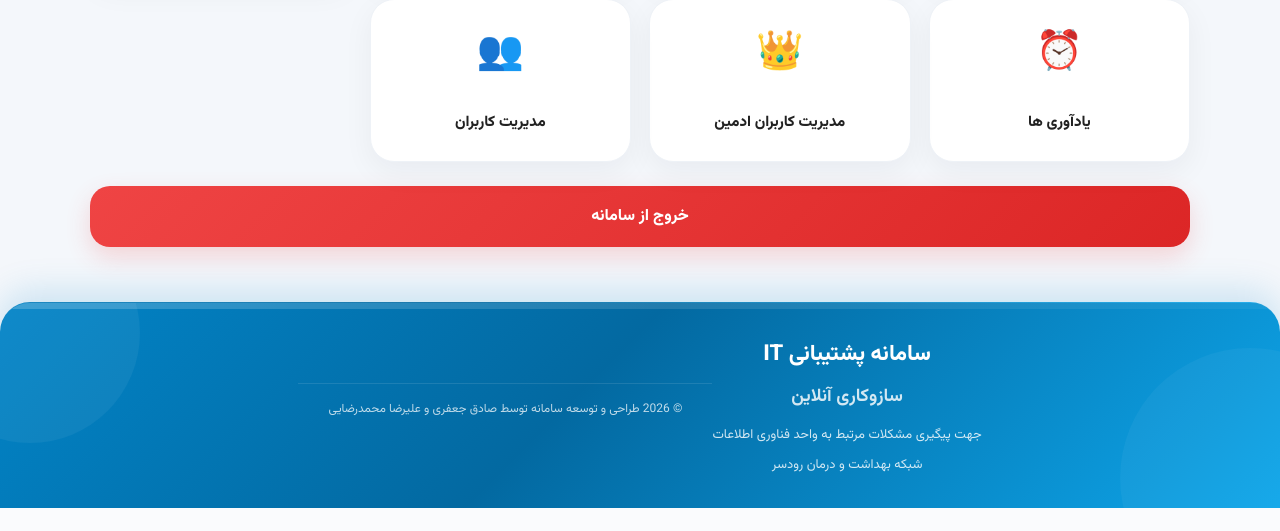
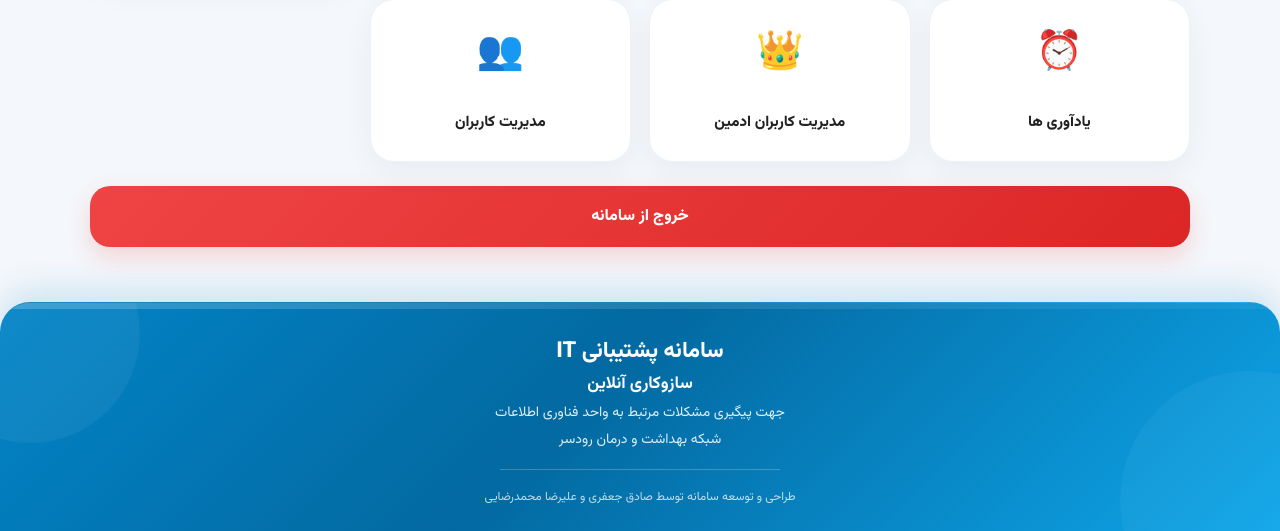
Before and after one commit to mr-BigJay/ticketin, a PHP site: page /admin/index.php in a window 1280 px wide. Shown: the part 620-1151 px from the top of the page. Before the commit the page ends 1128 px from the top, so only its background shows below. Run offline with PHP 8.4, Linux system fonts and the light colour scheme; the visitor is signed in with stand-in values (Sample User, id 1); data that the repository does not hold is empty.

Commit message:
Fix footer layout: single centered column with divider
Co-authored-by: BigJay <daBigJay@users.noreply.github.com>

```diff
--- a/includes/footer.php
+++ b/includes/footer.php
@@ -83,35 +83,17 @@
 
 }
 
-.footer-content{
+.footer-inner{
 
     position:relative;
 
     z-index:2;
 
-    padding:28px 30px;
-
-    display:flex;
-
-    align-items:center;
-
-    justify-content:center;
+    padding:26px 24px 22px;
 
     text-align:center;
 
     color:white;
-
-}
-
-.footer-right{
-
-    display:flex;
-
-    flex-direction:column;
-
-    align-items:center;
-
-    gap:10px;
 
 }
 
@@ -123,36 +105,39 @@
 
     color:white;
 
-}
-
-.footer-subtitle{
-
-    font-size:13px;
-
-    color:rgba(255,255,255,.82);
-
-    line-height:30px;
+    line-height:1.5;
 
 }
 
-.footer-bottom{
+.footer-line{
 
-    position:relative;
+    font-size:14px;
 
-    z-index:2;
+    color:rgba(255,255,255,.88);
 
-    padding:16px 30px;
+    line-height:1.9;
 
-    border-top:
-    1px solid rgba(255,255,255,.10);
+}
 
-    display:flex;
+.footer-line-accent{
 
-    align-items:center;
+    font-size:17px;
 
-    justify-content:center;
+    font-weight:700;
 
-    text-align:center;
+    color:white;
+
+}
+
+.footer-divider{
+
+    width:min(280px,70%);
+
+    height:1px;
+
+    margin:16px auto;
+
+    background:rgba(255,255,255,.22);
 
 }
 
@@ -162,35 +147,7 @@
 
     color:rgba(255,255,255,.75);
 
-}
-
-.footer-links{
-
-    display:flex;
-
-    gap:14px;
-
-    flex-wrap:wrap;
-
-}
-
-.footer-links a{
-
-    text-decoration:none;
-
-    font-size:12px;
-
-    color:rgba(255,255,255,.85);
-
-    transition:.2s;
-
-}
-
-.footer-links a:hover{
-
-    color:white;
-
-    opacity:.9;
+    line-height:1.9;
 
 }
 
@@ -202,21 +159,29 @@
 
     }
 
-    .footer-content{
+    .footer-inner{
 
-        padding:22px 18px;
+        padding:22px 18px 18px;
 
     }
 
-    .footer-bottom{
+    .footer-title{
 
-        padding:14px 18px;
+        font-size:20px;
 
     }
 
-    .footer-links{
+    .footer-line{
 
-        justify-content:center;
+        font-size:13px;
+
+        line-height:1.85;
+
+    }
+
+    .footer-line-accent{
+
+        font-size:16px;
 
     }
 
@@ -228,36 +193,19 @@
 
 <div class="footer-top"></div>
 
-<div class="footer-content">
+<div class="footer-inner">
 
-<div class="footer-right">
+<div class="footer-title">سامانه پشتیبانی IT</div>
 
-<div class="footer-title">
+<div class="footer-line footer-line-accent">سازوکاری آنلاین</div>
 
-سامانه پشتیبانی IT
+<div class="footer-line">جهت پیگیری مشکلات مرتبط به واحد فناوری اطلاعات</div>
 
-</div>
+<div class="footer-line">شبکه بهداشت و درمان رودسر</div>
 
-<div class="footer-subtitle">
-
-<span style="font-size:18px;font-weight:700;display:block;margin-bottom:8px;">
-
-سازوکاری آنلاین
-
-</span>
-جهت پیگیری مشکلات مرتبط به واحد فناوری اطلاعات
-<br>
-شبکه بهداشت و درمان رودسر
-
-</div>
-
-</div>
-
-<div class="footer-bottom">
+<div class="footer-divider"></div>
 
 <div class="footer-copy">
-
-© <?= date('Y') ?>
 
 طراحی و توسعه سامانه توسط صادق جعفری و علیرضا محمدرضایی
 
```
